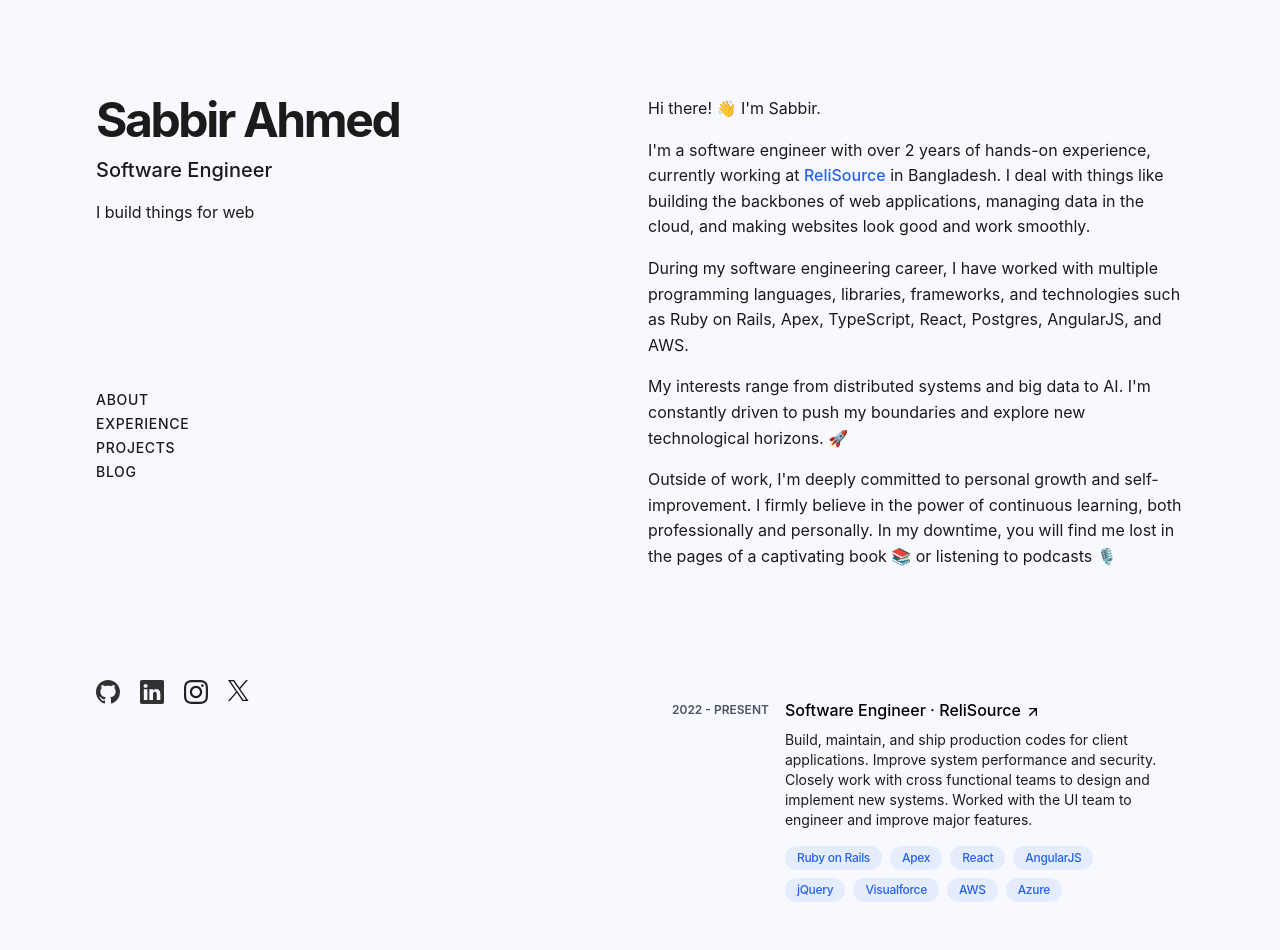
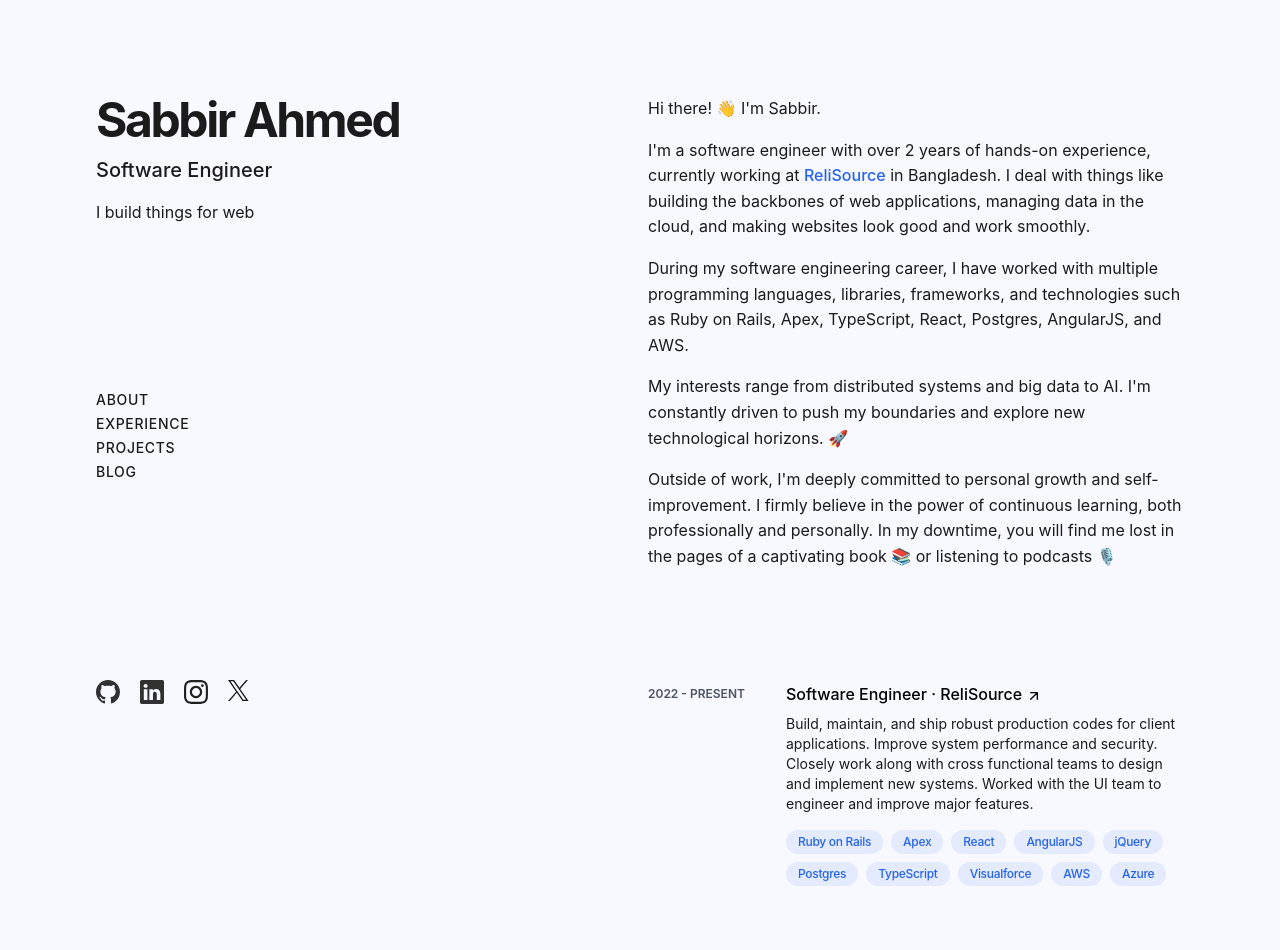
Before and after one commit to Sabbir256/sabbir256.github.io, a React (Vite) app: page / in a window 1280 px wide. Shown: the top 950 px of the page. Built offline with nearby package versions, Linux system fonts and the light colour scheme.

Commit message:
update alignment on job card

```diff
--- a/src/components/Experience.tsx
+++ b/src/components/Experience.tsx
@@ -11,13 +11,15 @@
       <Card
         title="Software Engineer"
         org="ReliSource"
-        body="Build, maintain, and ship production codes for client applications. Improve system performance and security. Closely work with cross functional teams to design and implement new systems. Worked with the UI team to engineer and improve major features."
+        body="Build, maintain, and ship robust production codes for client applications. Improve system performance and security. Closely work along with cross functional teams to design and implement new systems. Worked with the UI team to engineer and improve major features."
         skills={[
           "Ruby on Rails",
           "Apex",
           "React",
           "AngularJS",
           "jQuery",
+          "Postgres",
+          "TypeScript",
           "Visualforce",
           "AWS",
           "Azure",
--- a/src/components/ui/Card.tsx
+++ b/src/components/ui/Card.tsx
@@ -13,23 +13,24 @@
 function Card({ title, org, body, skills, duration, promotions, url }: Props) {
   return (
     <div
-      className="mb-12 lg:mb-6 group hover:cursor-pointer w-full hover:bg-blue-300/10 lg:py-4 lg:px-6 rounded flex flex-col lg:flex-row items-start gap-2 lg:gap-4 transition-colors"
+      className="grid sm:grid-cols-8 sm:gap-8 md:gap-4 mb-12 lg:mb-6 group hover:cursor-pointer relative z-10 pb-1"
       onClick={() => window.open(url, "_blank")}
     >
-      <div className="leading-wider text-xs font-semibold lg:whitespace-nowrap lg:mt-1 text-gray-600">
+      <span className="hidden lg:block absolute group-hover:bg-blue-400/10 -inset-y-4 -inset-x-6 rounded"></span>
+      <div className="sm:col-span-2 mb-2 md:mb-0 leading-wider text-xs font-semibold lg:whitespace-nowrap lg:mt-1 text-gray-600">
         {duration ?? ""}
       </div>
-      <div className="flex flex-col">
+      <div className="sm:col-span-6 flex flex-col">
         <a
           href={url}
           target="_blank"
           rel="noreferrer noopener"
           aria-label={`${title} at ${org} (opens ins a new tab)`}
         >
-          <span className="font-medium text-base leading-tight text-black group-hover:text-blue-600 relative inline-block">
+          <h3 className="font-medium text-base leading-tight text-black group-hover:text-blue-600 relative inline-block">
             {title} · {org}
             <IconArrowUpRight className="size-4 -right-5 bottom-0 absolute group-hover:-right-6 group-hover:bottom-1 transition-all" />
-          </span>
+          </h3>
         </a>
         {promotions && getpromotions(promotions)}
         <span className="mt-2 text-sm">{body}</span>
```
